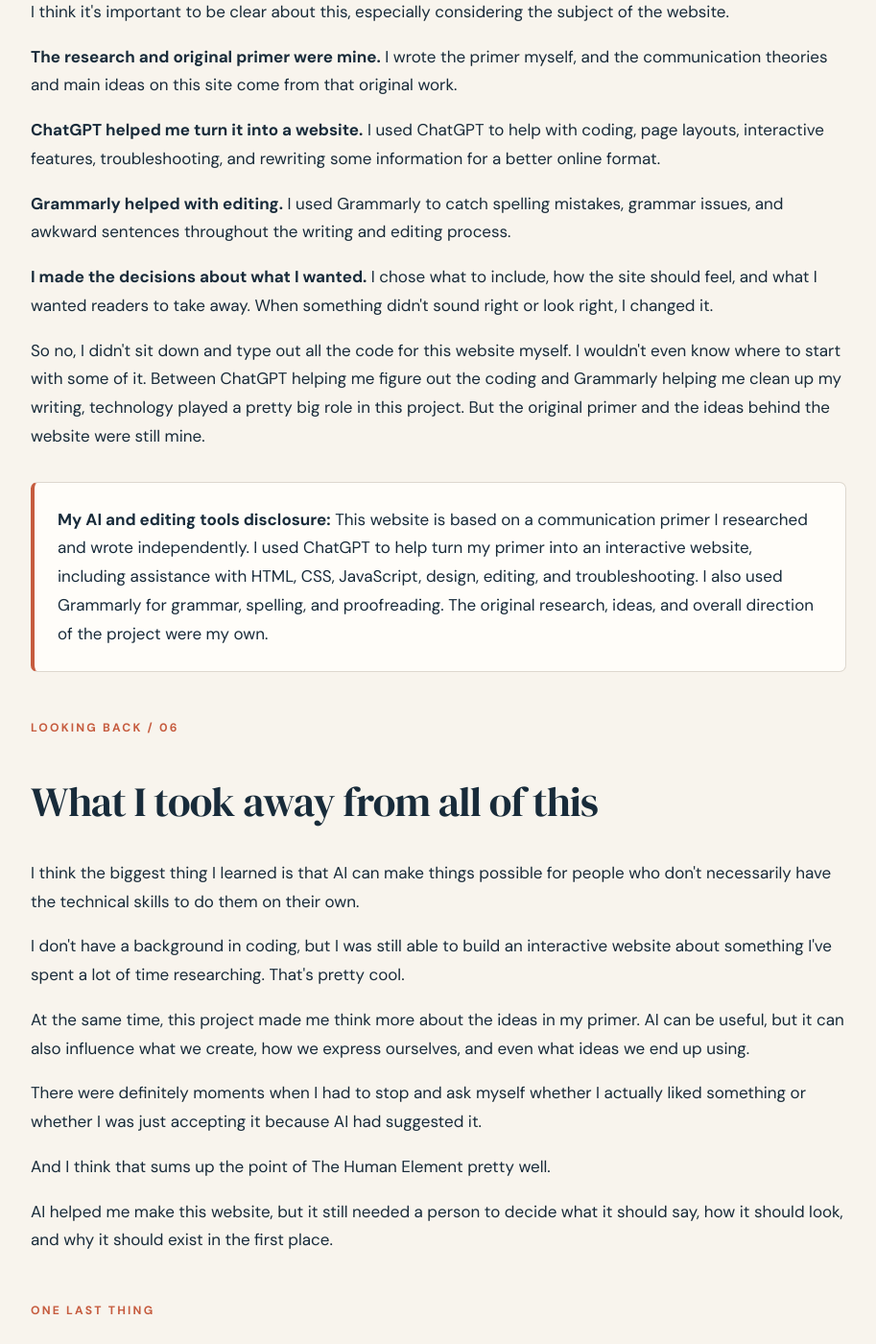
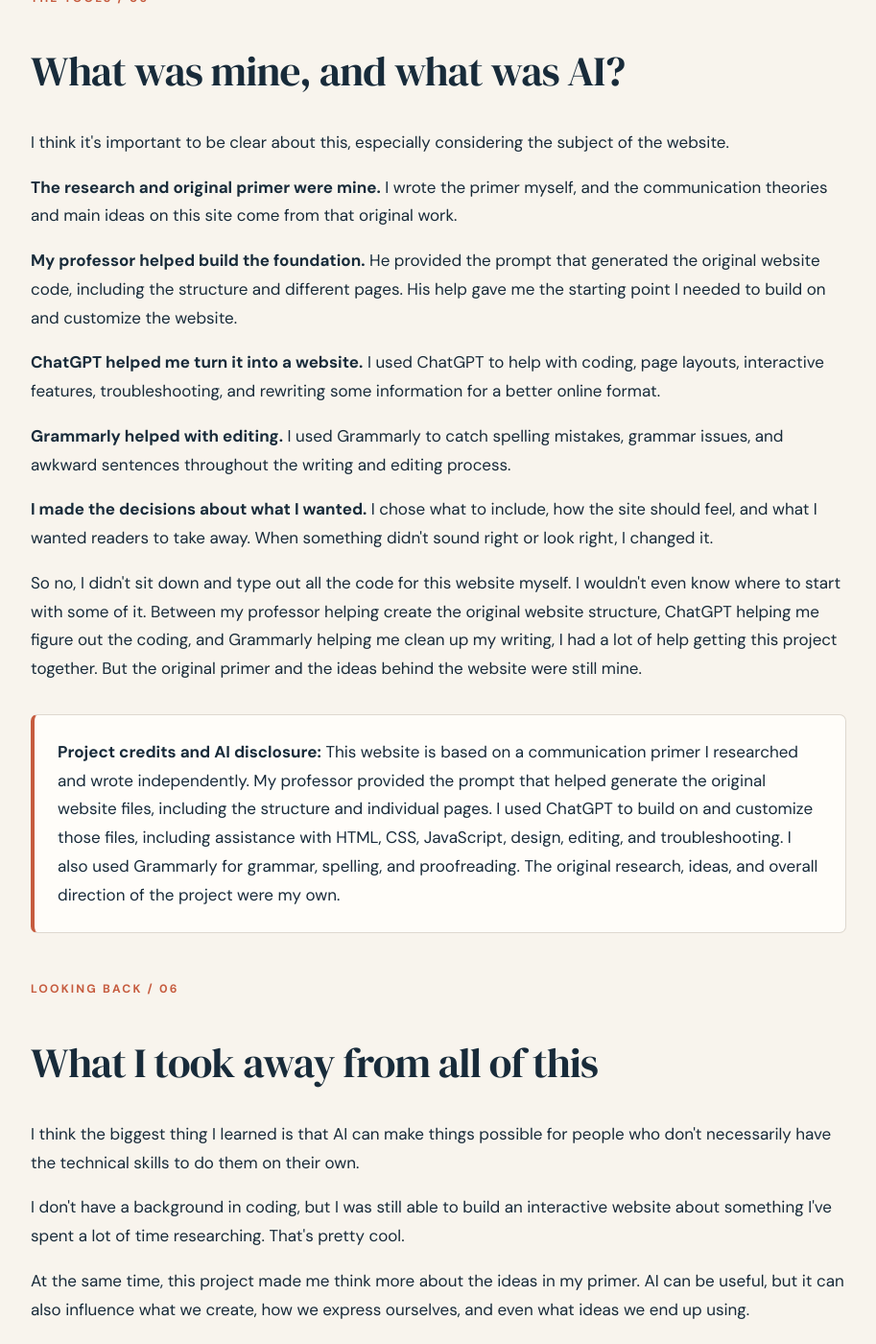
Before and after one commit to Darbyclose/comm-primer, a Jekyll site: the page built from how-i-built-this-site.md, in a window 1280 px wide and 1400 px high, scrolled down 3303 px. Shown: the whole window at 96% size, without its empty margins (183-1096 px from the left). Built offline with Jekyll 4.4.1, drawn with Linux system fonts in a browser that asks for light colours; some of the changed text lies outside the part shown.

Commit message:
Revise project credits and AI disclosure
Updated acknowledgments to clarify contributions from my professor, ChatGPT, and Grammarly in building the website.

```diff
--- a/how-i-built-this-site.md
+++ b/how-i-built-this-site.md
@@ -41,13 +41,15 @@ permalink: /how-i-built-this-site/
 
   <p>I'm not exaggerating when I say I went into this knowing pretty much nothing about building a website.</p>
 
-  <p>I used GitHub Pages and Jekyll to put the site together, but I relied on ChatGPT to help me understand what I was doing and write the code. I would explain what I wanted a page to look like, and AI would help turn that idea into HTML, CSS, or JavaScript.</p>
+  <p>My professor actually played a big role in getting this website started. He gave me the prompt that helped generate the original code and structure for the website, including all the different pages. So I wasn't starting from a completely blank screen. He helped give me the foundation I needed to turn my primer into an actual website, which was especially helpful considering I had no idea how to code any of it.</p>
+
+  <p>From there, I used GitHub Pages and Jekyll to put the site together, but I relied on ChatGPT to help me understand what I was doing and build on those original files. I would explain what I wanted a page to look like, and AI would help turn that idea into HTML, CSS, or JavaScript.</p>
 
   <p>Then I'd put the code into GitHub, see what happened, and usually come back with another question.</p>
 
   <p>Sometimes it worked exactly how I wanted. Other times, something would break, a page wouldn't load, or the design would look completely different from what I had pictured.</p>
 
-  <p>At one point, I kept getting a 404 error, and it turned out that one blank line at the beginning of a file was causing the problem.I had no idea that could happen.</p>
+  <p>At one point, I kept getting a 404 error, and it turned out that one blank line at the beginning of a file was causing the problem. I had no idea that could happen.</p>
 
   <p>But that's also what made this experience interesting. I didn't suddenly become a computer scientist, but I did start to understand a little more about how websites work just by trying things, messing them up, and fixing them.</p>
 </section>
@@ -96,16 +98,18 @@ permalink: /how-i-built-this-site/
 
   <p><strong>The research and original primer were mine.</strong> I wrote the primer myself, and the communication theories and main ideas on this site come from that original work.</p>
 
+  <p><strong>My professor helped build the foundation.</strong> He provided the prompt that generated the original website code, including the structure and different pages. His help gave me the starting point I needed to build on and customize the website.</p>
+
   <p><strong>ChatGPT helped me turn it into a website.</strong> I used ChatGPT to help with coding, page layouts, interactive features, troubleshooting, and rewriting some information for a better online format.</p>
 
   <p><strong>Grammarly helped with editing.</strong> I used Grammarly to catch spelling mistakes, grammar issues, and awkward sentences throughout the writing and editing process.</p>
 
   <p><strong>I made the decisions about what I wanted.</strong> I chose what to include, how the site should feel, and what I wanted readers to take away. When something didn't sound right or look right, I changed it.</p>
 
-  <p>So no, I didn't sit down and type out all the code for this website myself. I wouldn't even know where to start with some of it. Between ChatGPT helping me figure out the coding and Grammarly helping me clean up my writing, technology played a pretty big role in this project. But the original primer and the ideas behind the website were still mine.</p>
+  <p>So no, I didn't sit down and type out all the code for this website myself. I wouldn't even know where to start with some of it. Between my professor helping create the original website structure, ChatGPT helping me figure out the coding, and Grammarly helping me clean up my writing, I had a lot of help getting this project together. But the original primer and the ideas behind the website were still mine.</p>
 
   <div class="callout">
-    <strong>My AI and editing tools disclosure:</strong> This website is based on a communication primer I researched and wrote independently. I used ChatGPT to help turn my primer into an interactive website, including assistance with HTML, CSS, JavaScript, design, editing, and troubleshooting. I also used Grammarly for grammar, spelling, and proofreading. The original research, ideas, and overall direction of the project were my own.
+    <strong>Project credits and AI disclosure:</strong> This website is based on a communication primer I researched and wrote independently. My professor provided the prompt that helped generate the original website files, including the structure and individual pages. I used ChatGPT to build on and customize those files, including assistance with HTML, CSS, JavaScript, design, editing, and troubleshooting. I also used Grammarly for grammar, spelling, and proofreading. The original research, ideas, and overall direction of the project were my own.
   </div>
 </section>
 
```
